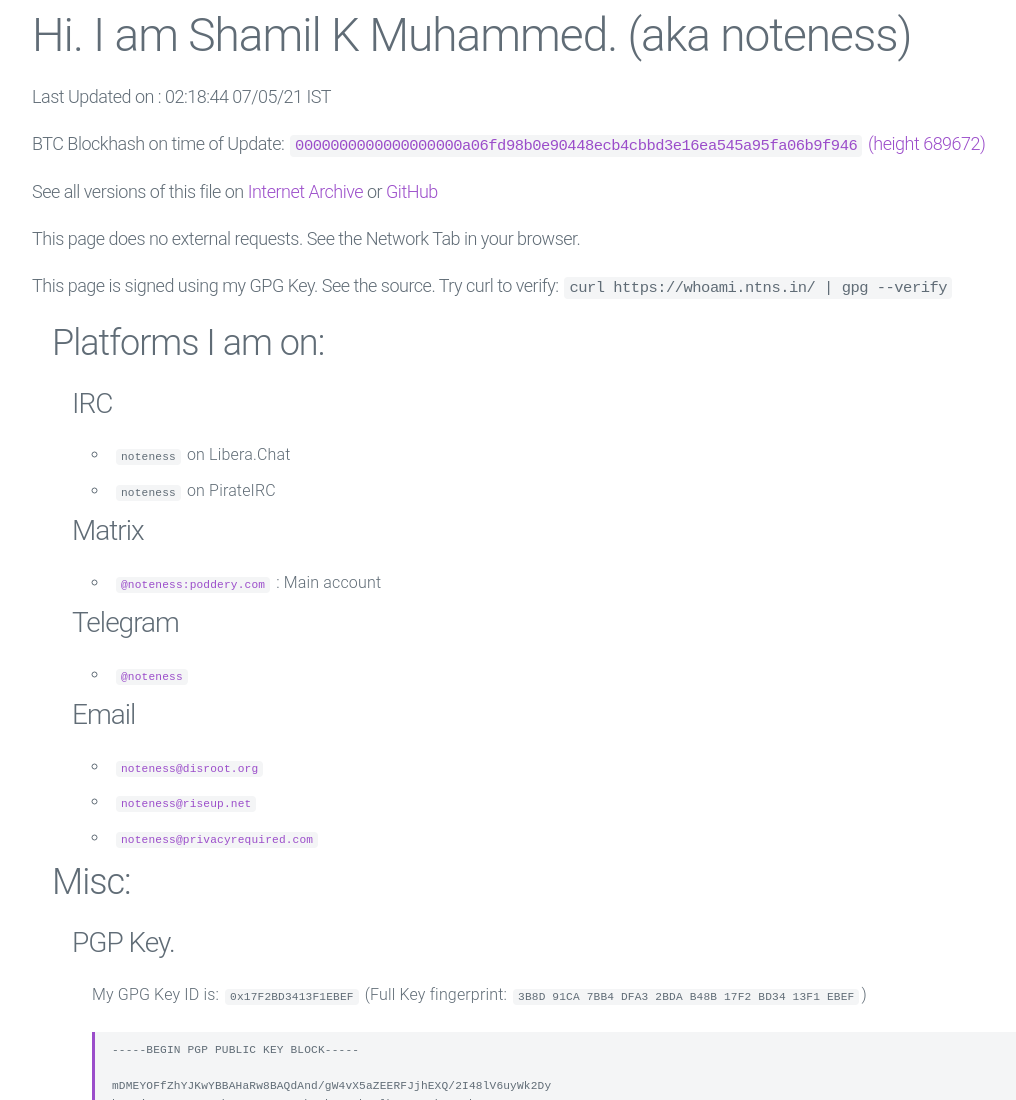
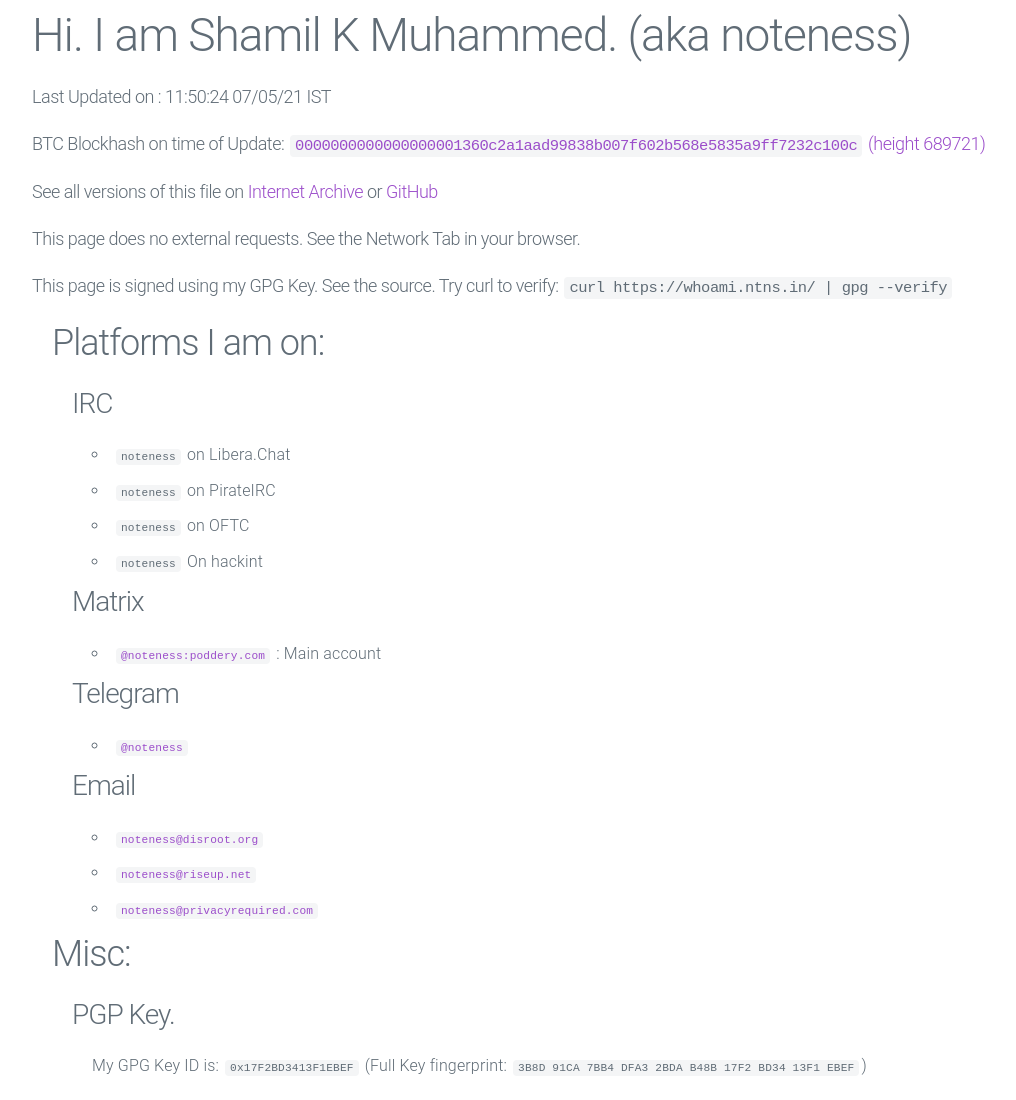
Before and after one commit to necessary129/whoami, a plain HTML site: page out/index.html in a window 1280 px wide. Shown: the top 1100 px of the page, without its empty margins (68-1084 px from the left). Drawn offline with Linux system fonts and the light colour scheme.

Commit message:
Add more IRC identities

```diff
--- a/out/index.html
+++ b/out/index.html
@@ -140,6 +140,7 @@ Hash: SHA512
 			line-height: 1.5;
 		}
 	</style>
+	<title>Shamil K Muhammed. (aka noteness)</title>
 </head>
 
 <body>
@@ -147,9 +148,9 @@ Hash: SHA512
 		<header>
 			<section class="container">
 				<h1>Hi. I am Shamil K Muhammed. (aka noteness)</h1>
-				<h5>Last Updated on : 02:18:44 07/05/21 IST</h5>
+				<h5>Last Updated on : 11:50:24 07/05/21 IST</h5>
 				<h5>BTC Blockhash on time of Update:
-					<a href="https://www.blockchain.com/btc/block/0000000000000000000a06fd98b0e90448ecb4cbbd3e16ea545a95fa06b9f946"><code>0000000000000000000a06fd98b0e90448ecb4cbbd3e16ea545a95fa06b9f946</code> (height 689672)</a>
+					<a href="https://www.blockchain.com/btc/block/0000000000000000001360c2a1aad99838b007f602b568e5835a9ff7232c100c"><code>0000000000000000001360c2a1aad99838b007f602b568e5835a9ff7232c100c</code> (height 689721)</a>
 				</h5>
 				<h5>See all versions of this file on <a href="https://web.archive.org/*/https://whoami.ntns.in/">Internet Archive</a> or <a href="https://github.com/necessary129/whoami/commits/main/out/index.html">GitHub</a></h5>
 				<h5>This page does no external requests. See the Network Tab in your browser.</h5>
@@ -170,6 +171,14 @@ Hash: SHA512
 
 						<li>
 							 <code>noteness</code> on PirateIRC
+						</li>
+
+						<li>
+							 <code>noteness</code> on OFTC
+						</li>
+
+						<li>
+							 <code>noteness</code> On hackint
 						</li>
 
 					</ul>
@@ -284,10 +293,10 @@ CigmPhh3cTd3qSrFz/kjEBIMPv4/yN57Os28vGfg1wQ=
 <!--
 -----BEGIN PGP SIGNATURE-----
 
-iHUEARYKAB0WIQSwOeno7TvMaCQAiGNaajayiNEn/AUCYOIerAAKCRBaajayiNEn
-/IT5AP9eBeDGoZ6n0ymXc39NkbKTfluMTyNvjqZEHVa5agFL3gD7BfsYbo4wybz5
-xGZVQVbfNyxv/SD+BUgiZEdKSjq3aAU=
-=9Nk2
+iHUEARYKAB0WIQSwOeno7TvMaCQAiGNaajayiNEn/AUCYOKkqAAKCRBaajayiNEn
+/DgkAQDEh27rSug+sbk0q05PbS78BhXJnzQjrrHWAaCzQEJM1gD/R/LruTf49TFb
+tIqC1+gAjDfLf6cZkA77jJg1PM43Rgo=
+=Wyg2
 -----END PGP SIGNATURE-----
 
 -->
```
Also changed, not shown: 2 other files.
